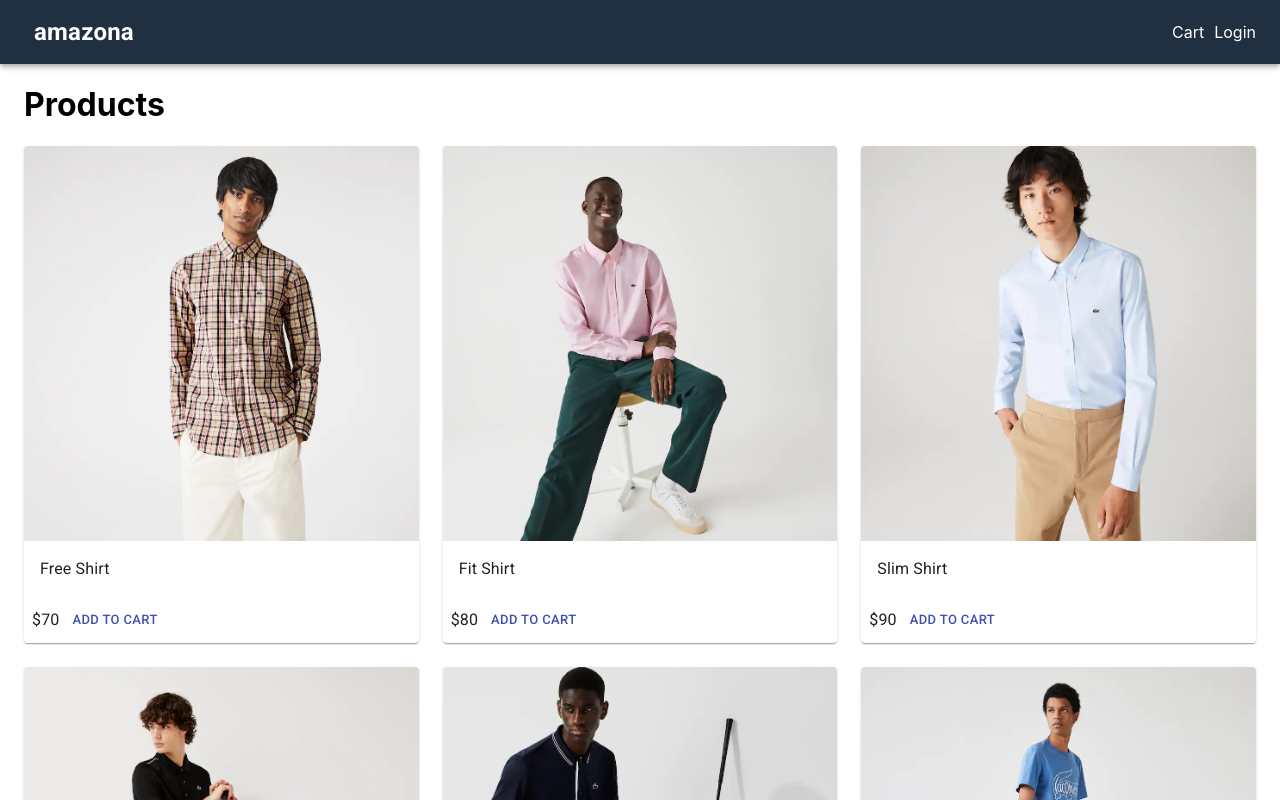
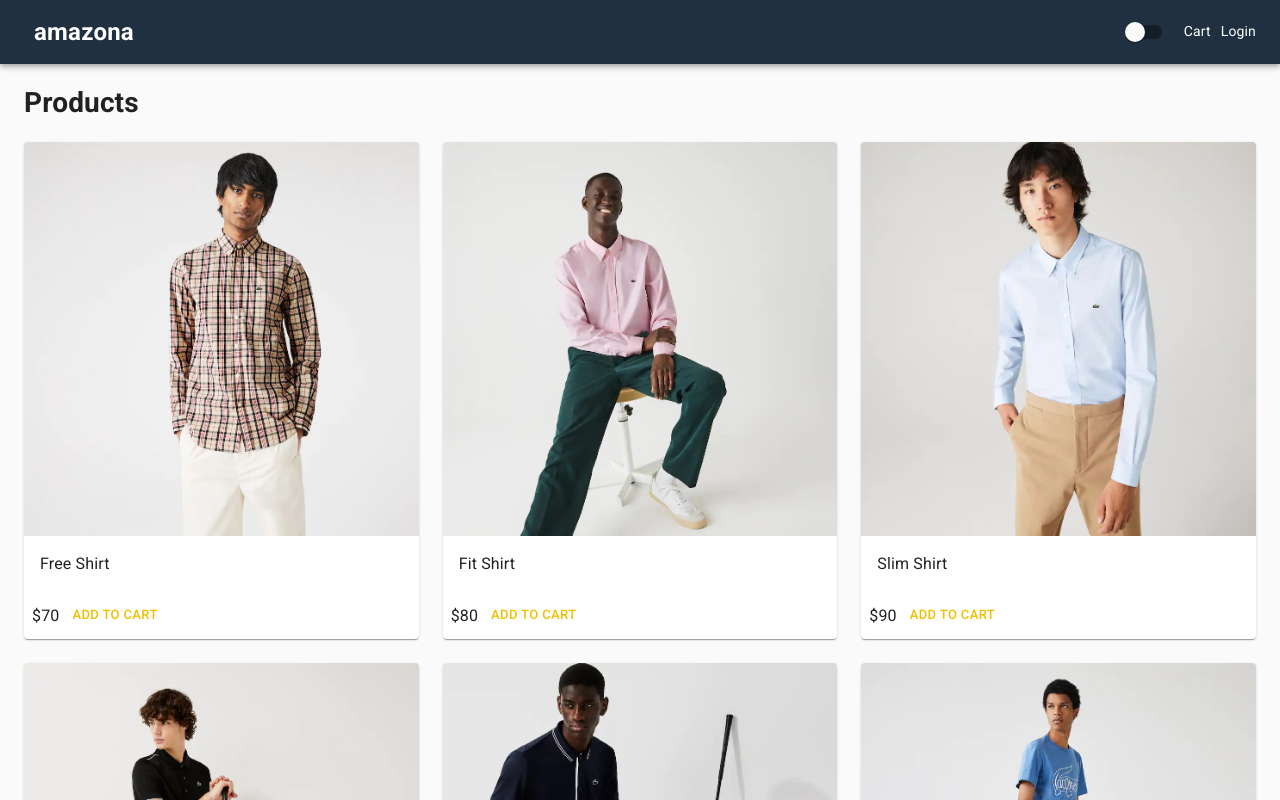
Before and after one commit to tanksapka/next-amazona, a Next.js app: page / in a window 1280 px wide. Shown: the top 800 px of the page. Built offline with nearby package versions, Linux system fonts and the light colour scheme.

Commit message:
Adding ProductScreen component, context manager and cookie to handle dark mode switch.

```diff
--- a/components/Layout.js
+++ b/components/Layout.js
@@ -1,15 +1,61 @@
-import { AppBar, Container, Link, Toolbar, Typography } from "@material-ui/core";
+import {
+  AppBar,
+  Container,
+  createTheme,
+  CssBaseline,
+  Link,
+  Switch,
+  ThemeProvider,
+  Toolbar,
+  Typography,
+} from "@material-ui/core";
 import Head from "next/head";
 import NextLink from "next/link";
+import { useContext } from "react";
 import useStyles from "../utils/styles";
+import { Store } from "../utils/Store";
+import Cookies from "js-cookie";
 
-export default function Layout({ children }) {
+export default function Layout({ title, description, children }) {
+  const { state, dispatch } = useContext(Store);
+  const { darkMode } = state;
+  const theme = createTheme({
+    typography: {
+      h1: {
+        fontSize: "1.6rem",
+        fontWeight: 400,
+        margin: "1rem 0",
+      },
+      h2: {
+        fontSize: "1.4rem",
+        fontWeight: 400,
+        margin: "1rem 0",
+      },
+    },
+    palette: {
+      type: darkMode ? "dark" : "light",
+      primary: {
+        main: "#f0c000",
+      },
+      secondary: {
+        main: "#208080",
+      },
+    },
+  });
   const classes = useStyles();
+  const darkModeChangeHandler = () => {
+    dispatch({ type: darkMode ? "DARK_MODE_OFF" : "DARK_MODE_ON" });
+    const newDarkMode = !darkMode;
+    Cookies.set("darkMode", newDarkMode ? "ON" : "OFF");
+  };
   return (
     <div>
       <Head>
-        <title>Next Amazona</title>
+        <title>{title ? `${title} - Next Amazona` : "Next Amazona"}</title>
+        {description && <meta name="description" content={description}></meta>}
       </Head>
+      <ThemeProvider theme={theme}>
+        <CssBaseline />
         <AppBar position="static" className={classes.navbar}>
           <Toolbar>
             <NextLink href="/" passHref>
@@ -19,6 +65,7 @@
             </NextLink>
             <div className={classes.grow}></div>
             <div>
+              <Switch checked={darkMode} onChange={darkModeChangeHandler}></Switch>
               <NextLink href="/cart" passHref>
                 <Link>Cart</Link>
               </NextLink>
@@ -32,6 +79,7 @@
         <footer className={classes.footer}>
           <Typography>All rights reserved. Next Amazona</Typography>
         </footer>
+      </ThemeProvider>
     </div>
   );
 }
--- a/package.json
+++ b/package.json
@@ -9,6 +9,7 @@
   },
   "dependencies": {
     "@material-ui/core": "^4.12.3",
+    "js-cookie": "^3.0.1",
     "next": "12.1.0",
     "react": "17.0.2",
     "react-dom": "17.0.2"
--- a/pages/_app.js
+++ b/pages/_app.js
@@ -1,5 +1,6 @@
 import "../styles/globals.css";
 import { useEffect } from "react";
+import { StoreProvider } from "../utils/Store";
 
 function MyApp({ Component, pageProps }) {
   useEffect(() => {
@@ -8,7 +9,11 @@
       jssStyles.parentElement.removeChild(jssStyles);
     }
   }, []);
-  return <Component {...pageProps} />;
+  return (
+    <StoreProvider>
+      <Component {...pageProps} />
+    </StoreProvider>
+  );
 }
 
 export default MyApp;
--- a/pages/index.js
+++ b/pages/index.js
@@ -1,3 +1,4 @@
+import NextLink from "next/link";
 import Layout from "../components/Layout";
 import { Button, Card, CardActionArea, CardActions, CardContent, CardMedia, Grid, Typography } from "@material-ui/core";
 import data from "../utils/data";
@@ -11,12 +12,14 @@
           {data.products.map((product) => (
             <Grid item md={4} key={product.name}>
               <Card>
+                <NextLink href={`/product/${product.slug}`} passHref>
                   <CardActionArea>
                     <CardMedia component="img" image={product.image} title={product.name}></CardMedia>
                     <CardContent>
                       <Typography>{product.name}</Typography>
                     </CardContent>
                   </CardActionArea>
+                </NextLink>
                 <CardActions>
                   <Typography>${product.price}</Typography>
                   <Button size="small" color="primary">
--- /dev/null
+++ b/utils/Store.js
@@ -0,0 +1,30 @@
+import Cookies from "js-cookie";
+import { createContext, useReducer } from "react";
+
+export const Store = createContext();
+const initialState = {
+  darkMode: Cookies.get("darkMode") === "ON" ? true : false,
+};
+
+function reducer(state, action) {
+  switch (action.type) {
+    case "DARK_MODE_ON":
+      return {
+        ...state,
+        darkMode: true,
+      };
+    case "DARK_MODE_OFF":
+      return {
+        ...state,
+        darkMode: false,
+      };
+    default:
+      return state;
+  }
+}
+
+export function StoreProvider(props) {
+  const [state, dispatch] = useReducer(reducer, initialState);
+  const value = { state, dispatch };
+  return <Store.Provider value={value}>{props.children}</Store.Provider>;
+}
--- a/utils/data.js
+++ b/utils/data.js
@@ -2,6 +2,7 @@
   products: [
     {
       name: "Free Shirt",
+      slug: "free-shirt",
       category: "Shirts",
       image: "/images/shirt1.jpg",
       price: 70,
@@ -13,6 +14,7 @@
     },
     {
       name: "Fit Shirt",
+      slug: "fit-shirt",
       category: "Shirts",
       image: "/images/shirt2.jpg",
       price: 80,
@@ -24,6 +26,7 @@
     },
     {
       name: "Slim Shirt",
+      slug: "slim-shirt",
       category: "Shirts",
       image: "/images/shirt3.jpg",
       price: 90,
@@ -35,6 +38,7 @@
     },
     {
       name: "Golf Pants",
+      slug: "golf-pants",
       category: "Pants",
       image: "/images/pants1.jpg",
       price: 90,
@@ -46,6 +50,7 @@
     },
     {
       name: "Fit Pants",
+      slug: "fit-golf",
       category: "Pants",
       image: "/images/pants2.jpg",
       price: 95,
@@ -57,6 +62,7 @@
     },
     {
       name: "Classic Shirt",
+      slug: "classic-pants",
       category: "Pants",
       image: "/images/pants3.jpg",
       price: 75,
--- a/utils/styles.js
+++ b/utils/styles.js
@@ -19,7 +19,12 @@
     minHeight: "80vh",
   },
   footer: {
+    marginTop: 10,
     textAlign: "center",
+  },
+  section: {
+    marginTop: 10,
+    marginBottom: 10,
   },
 });
 
```
Also changed, not shown: pages/product/[slug].js (added, +88 -0 lines), .eslintrc.json, 1 other file (tests, documents, lock files or other folders). Lines whose indentation alone changed are shown as unchanged.
